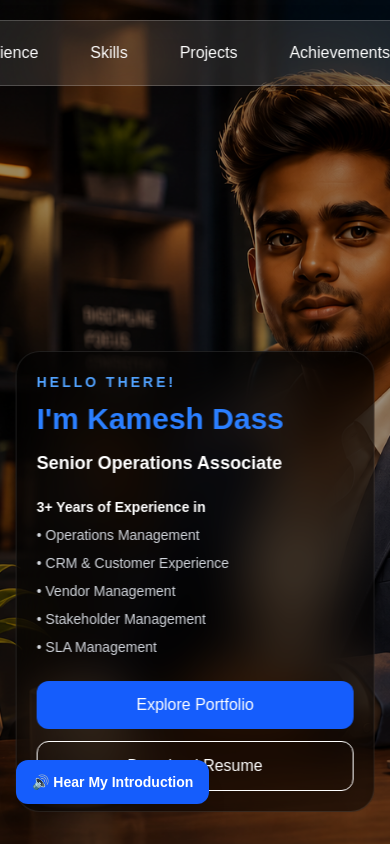
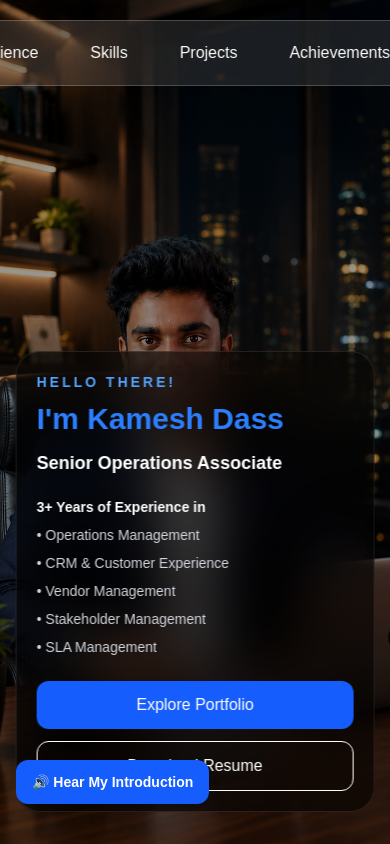
Before and after one commit to kameshDass/portfolio, a Next.js app: page / in a window 390 px wide. Shown: the top 844 px of the page. Built offline with nearby package versions, Linux system fonts and the light colour scheme.

Commit message:
Updated portfolio

```diff
--- a/src/components/Hero.tsx
+++ b/src/components/Hero.tsx
@@ -48,6 +48,7 @@ export default function Hero() {
       className="relative min-h-screen overflow-hidden bg-black"
     >
       {/* Hero Image */}
+     {/* Hero Image */}
 <AnimatePresence>
   {showImage && (
     <motion.div
@@ -56,22 +57,28 @@ export default function Hero() {
       transition={{ duration: 0.6 }}
       className="absolute inset-0"
     >
+      {/* Desktop */}
       <Image
         src="/image/hero.png"
-  alt="Hero"
+        alt="Hero Desktop"
         fill
         priority
         sizes="100vw"
-  className="
-    object-cover
-    object-[8%_center]
-    md:object-center
-  "
+        className="hidden md:block object-cover object-center"
+      />
+
+      {/* Mobile */}
+      <Image
+        src="/image/hero-mobile.png"
+        alt="Hero Mobile"
+        fill
+        priority
+        sizes="100vw"
+        className="block md:hidden object-cover object-center"
       />
     </motion.div>
   )}
 </AnimatePresence>
-
       {/* Hero Video */}
       <AnimatePresence>
         {showVideo && (
```
Also changed, not shown: public/image/hero-mobile.png (added). Lines whose indentation alone changed are shown as unchanged.
